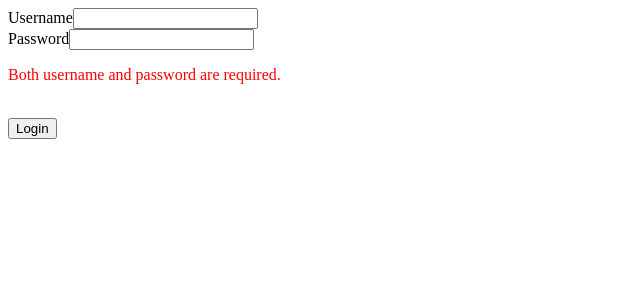
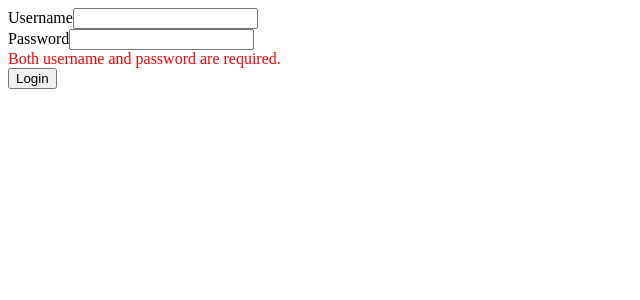
Before and after one commit to acciojob/validate-fields-react-sidhthecoder, a React app: page / in a window 1280 px wide. Both pictures are taken after a click on the button "Login". Shown: the top 300 px of the page, without its empty margins (0-640 px from the left). Built offline with nearby package versions, Linux system fonts and the light colour scheme.

Commit message:
submitting code-Mon Jul 24 2023 23:08:36 GMT+0530 (India Standard Time)

```diff
--- a/src/components/Form.js
+++ b/src/components/Form.js
@@ -22,7 +22,7 @@ const Form=()=>{
             <input type="text" value={name} onChange={(e)=>setName(e.target.value)}/><br/>
             <label for="password">Password</label>
             <input type="password" value={password} onChange={(e)=>setPassword(e.target.value)}/><br/>
-            <p id="errorMessage" className="red">{header}</p><br/>
+            {header && <div id="errorMessage" className="red">Both username and password are required.</div>}
             <button onClick={handleChange}>Login</button>
 
         </div>
```
